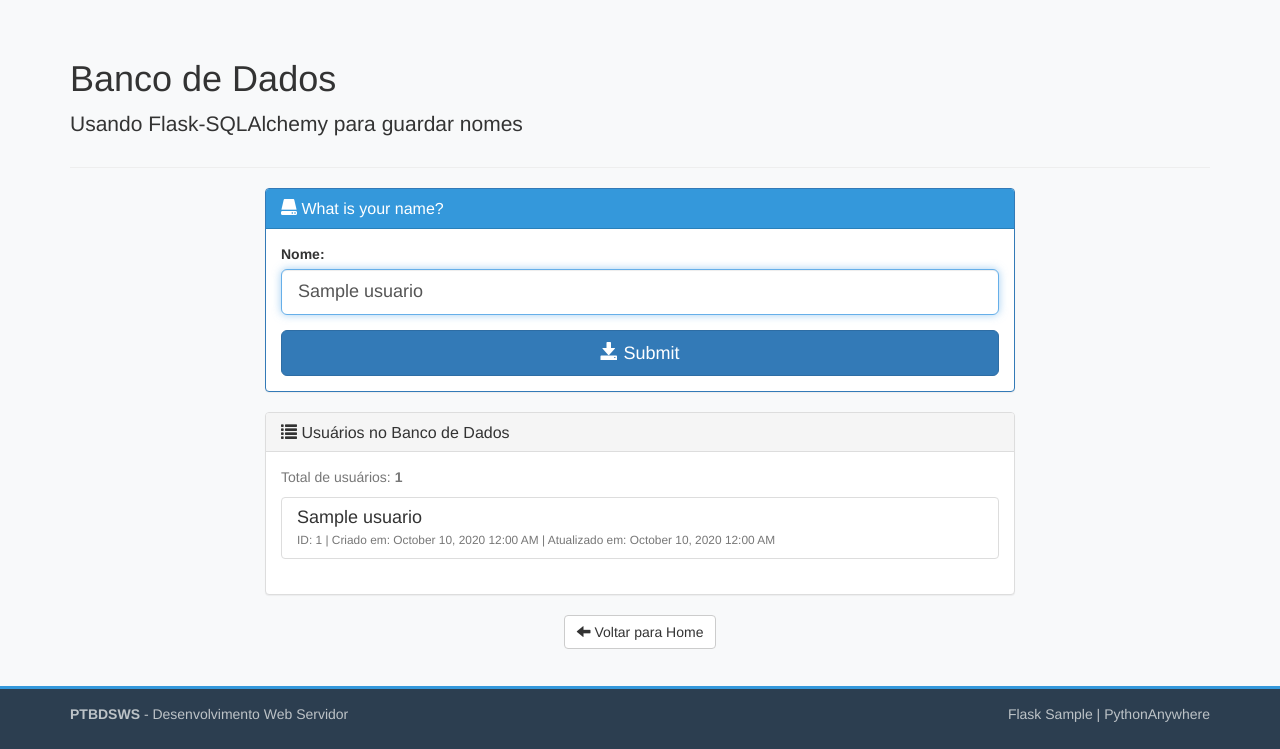
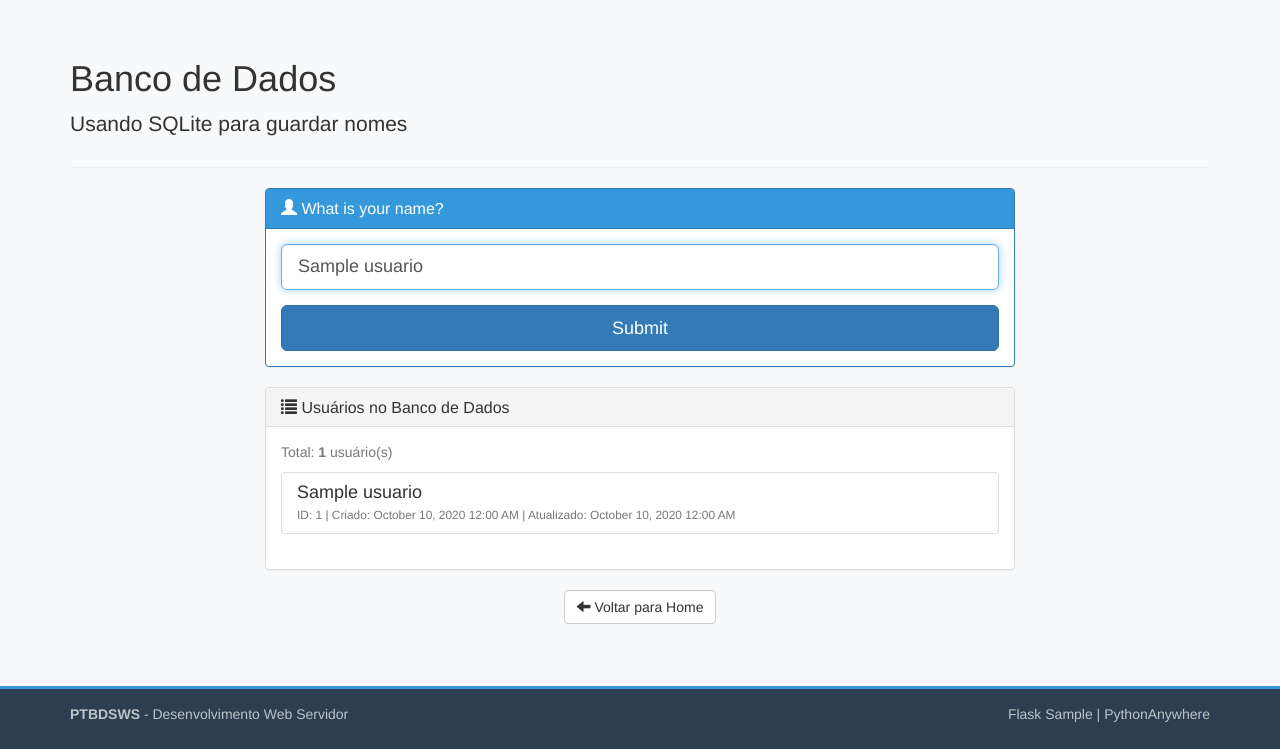
Before and after one commit to brondileticia/devweb-servidor-flask, a Python web app: template templates/banco_dados.html in a window 1280 px wide. Shown: the part 51-800 px from the top of the page. Run offline with Jinja, Linux system fonts and the light colour scheme; the template is opened without the code that fills it: most values are stand-ins (such as "Sample title", 1, 10 or a date in 2020); some libraries are stand-ins or nearby versions.

Commit message:
update: avaliação contínua 07, banco de dados

```diff
--- a/templates/banco_dados.html
+++ b/templates/banco_dados.html
@@ -5,7 +5,7 @@
 {% block page_content %}
 <div class="page-header">
     <h1>Banco de Dados</h1>
-    <p class="lead">Usando Flask-SQLAlchemy para guardar nomes</p>
+    <p class="lead">Usando SQLite para guardar nomes</p>
 </div>
 
 <div class="row">
@@ -18,7 +18,7 @@
             </h2>
             <p class="text-muted">Pleased to meet you!</p>
             <p class="small">
-                Usuário ID: {{ usuario.id }} |
+                ID: {{ usuario.id }} |
                 Criado em: {{ moment(usuario.criado_em).format('LLL') }}
             </p>
         </div>
@@ -35,14 +35,13 @@
         <div class="panel panel-primary">
             <div class="panel-heading">
                 <h3 class="panel-title">
-                    <span class="glyphicon glyphicon-hdd"></span>
+                    <span class="glyphicon glyphicon-user"></span>
                     What is your name?
                 </h3>
             </div>
             <div class="panel-body">
                 <form method="POST" action="/banco-dados">
                     <div class="form-group">
-                        <label for="nome">Nome:</label>
                         <input type="text"
                                class="form-control input-lg"
                                id="nome"
@@ -54,14 +53,13 @@
                     </div>
 
                     <button type="submit" class="btn btn-primary btn-lg btn-block">
-                        <span class="glyphicon glyphicon-save"></span>
                         Submit
                     </button>
                 </form>
             </div>
         </div>
 
-        {# Lista de todos os usuários #}
+        {# Lista de usuários #}
         <div class="panel panel-default">
             <div class="panel-heading">
                 <h3 class="panel-title">
@@ -71,7 +69,7 @@
             </div>
             <div class="panel-body">
                 <p class="text-muted">
-                    Total de usuários: <strong>{{ usuarios|length }}</strong>
+                    Total: <strong>{{ usuarios|length }}</strong> usuário(s)
                 </p>
                 <div class="list-group">
                     {% for u in usuarios %}
@@ -81,8 +79,8 @@
                         </h4>
                         <p class="list-group-item-text text-muted small">
                             ID: {{ u.id }} |
-                            Criado em: {{ moment(u.criado_em).format('LLL') }} |
-                            Atualizado em: {{ moment(u.atualizado_em).format('LLL') }}
+                            Criado: {{ moment(u.criado_em).format('LLL') }} |
+                            Atualizado: {{ moment(u.atualizado_em).format('LLL') }}
                         </p>
                     </div>
                     {% else %}
```
